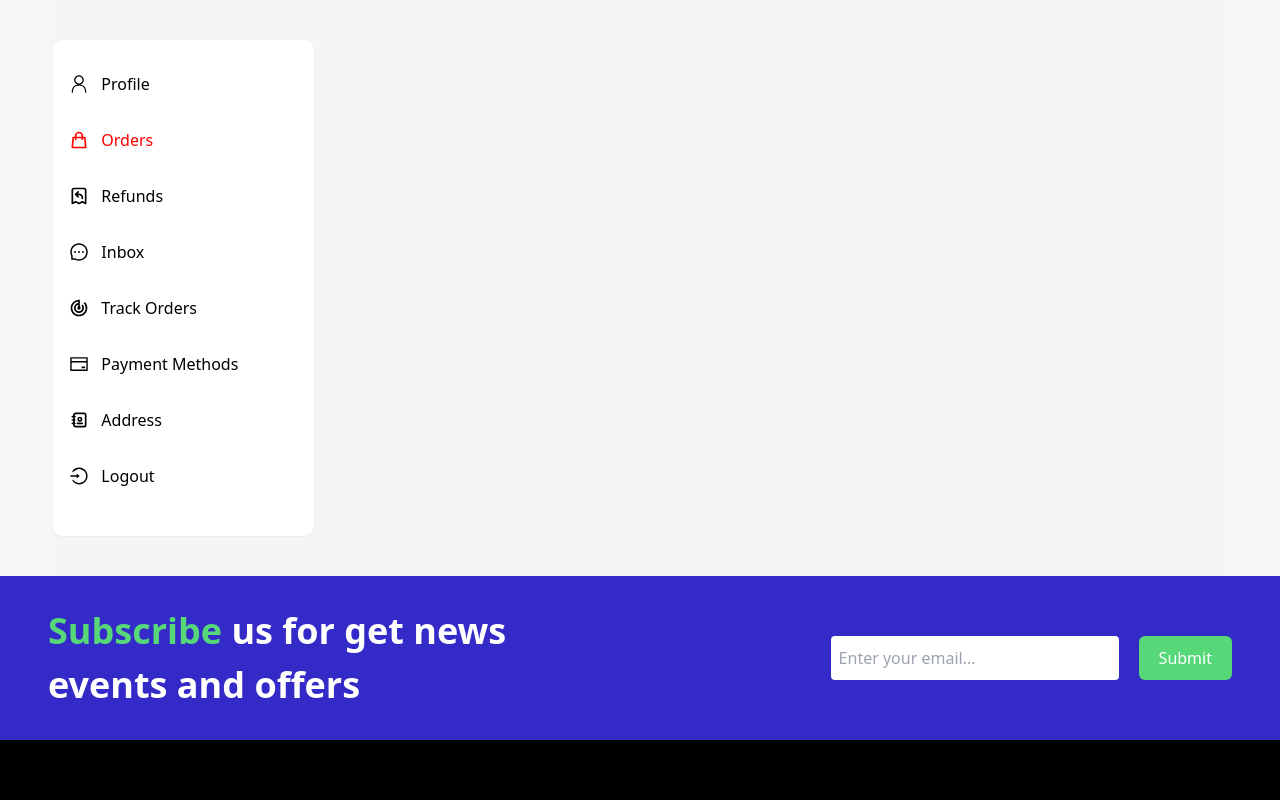
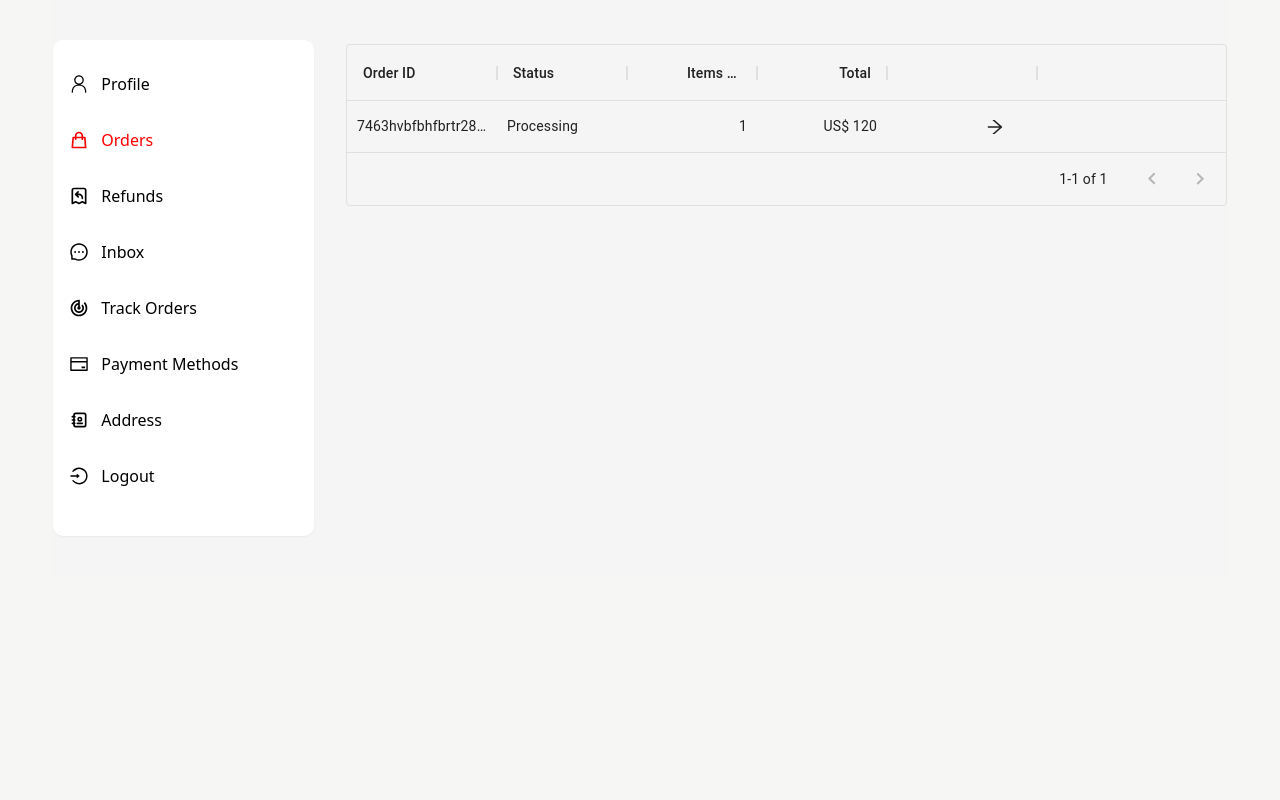
Before and after one commit to shahriarlimon/multivender-frontend, a React (Create React App) app: page /profile in a window 1280 px wide. Both pictures are taken after a click on the element "Orders". Shown: the top 800 px of the page. Built offline with nearby package versions, Linux system fonts and the light colour scheme; no server answers; grey boxes are pictures that could not be loaded.

Commit message:
added orders list segment on profile page

```diff
--- a/package.json
+++ b/package.json
@@ -3,6 +3,8 @@
   "version": "0.1.0",
   "private": true,
   "dependencies": {
+    "@material-ui/core": "^4.12.4",
+    "@material-ui/data-grid": "^4.0.0-alpha.37",
     "@reduxjs/toolkit": "^1.9.3",
     "@testing-library/jest-dom": "^5.16.5",
     "@testing-library/react": "^13.4.0",
--- a/src/components/Profile/ProfileContent.jsx
+++ b/src/components/Profile/ProfileContent.jsx
@@ -1,8 +1,14 @@
 import React, { useState } from 'react'
-import { AiOutlineCamera } from 'react-icons/ai'
+import { AiOutlineArrowRight, AiOutlineCamera } from 'react-icons/ai'
 import { useSelector } from 'react-redux'
+import { Link } from 'react-router-dom'
 import { backend_url } from '../../server'
-import styles from '../../styles/styles'
+import styles from '../../styles/styles';
+import { Button } from '@material-ui/core';
+import { DataGrid } from '@material-ui/data-grid';
+
+
+
 
 const ProfileContent = ({ active }) => {
   const { user } = useSelector((state) => state.user);
@@ -71,7 +77,7 @@ const ProfileContent = ({ active }) => {
                 </div>
 
               </div>
-              <div className='w-full flex pb-3'>
+              <div className='w-full flex pb-2'>
                 <div className='w-[50%]'>
                   <label className="block pb-2">Address 1</label>
                   <input onChange={(e) => setAddress1(e.target.value)} required value={address1} type={"text"} className={`${styles.input} !w-[95%]`} />
@@ -86,10 +92,102 @@ const ProfileContent = ({ active }) => {
 
           </div>
         </>
-
+      }
+      {/* orders list */}
+      {
+        active === 2 && (<div>
+          <AllOrders />
+        </div>)
       }
     </div>
   )
 }
 
+const AllOrders = () => {
+  const orders = [
+    {
+      _id: "7463hvbfbhfbrtr28820221",
+      orderItems: [
+        {
+          name: "Iphone 14 pro max",
+        },
+      ],
+      totalPrice: 120,
+      orderStatus: "Processing",
+    },
+  ];
+
+  const columns = [
+    { field: "id", headerName: "Order ID", minWidth: 150, flex: 0.7 },
+
+    {
+      field: "status",
+      headerName: "Status",
+      minWidth: 130,
+      flex: 0.7,
+      cellClassName: (params) => {
+        return params.getValue(params.id, "status") === "Delivered"
+          ? "greenColor"
+          : "redColor";
+      },
+    },
+    {
+      field: "itemsQty",
+      headerName: "Items Qty",
+      type: "number",
+      minWidth: 130,
+      flex: 0.7,
+    },
+
+    {
+      field: "total",
+      headerName: "Total",
+      type: "number",
+      minWidth: 130,
+      flex: 0.8,
+    },
+
+    {
+      field: " ",
+      flex: 1,
+      minWidth: 150,
+      headerName: "",
+      type: "number",
+      sortable: false,
+      renderCell: (params) => {
+        return (
+          <>
+            <Link to={`/order/${params.id}`}>
+              <Button>
+                <AiOutlineArrowRight size={20} />
+              </Button>
+            </Link>
+          </>
+        );
+      },
+    },
+  ];
+  const row = [];
+
+  orders &&
+    orders.forEach((item) => {
+      row.push({
+        id: item._id,
+        itemsQty: item.orderItems.length,
+        total: "US$ " + item.totalPrice,
+        status: item.orderStatus,
+      });
+    });
+  return (<div className='pl-8 pt-1'>
+    <DataGrid
+      rows={row}
+      columns={columns}
+      pageSize={10}
+      disableRowSelectionOnClick
+      autoHeight
+    />
+
+  </div>)
+}
+
 export default ProfileContent
--- a/src/pages/ProfilePage.jsx
+++ b/src/pages/ProfilePage.jsx
@@ -8,7 +8,7 @@ const ProfilePage = () => {
         <div>
             <Header />
             <Profile />
-            <Footer />
+           {/*  <Footer /> */}
         </div>
     )
 }
```
Also changed, not shown: 1 other file (tests, documents, lock files or other folders).
